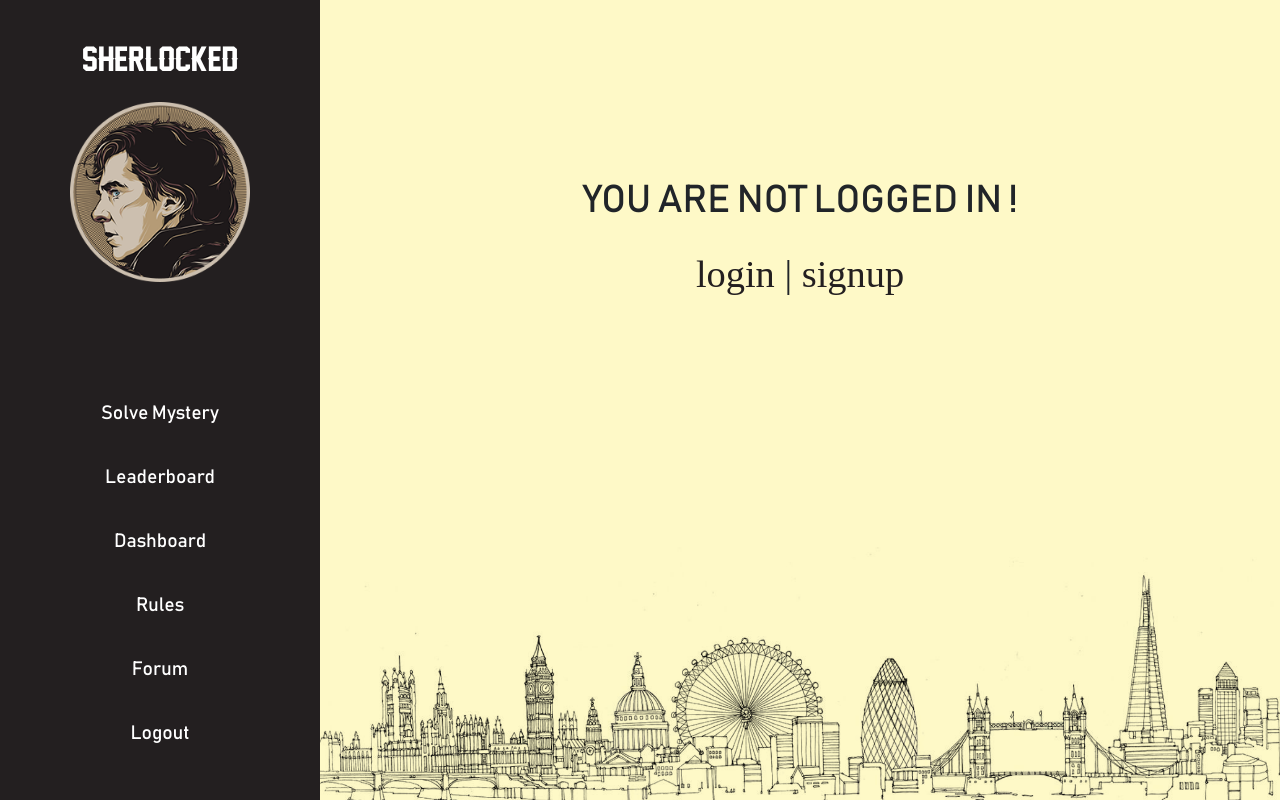
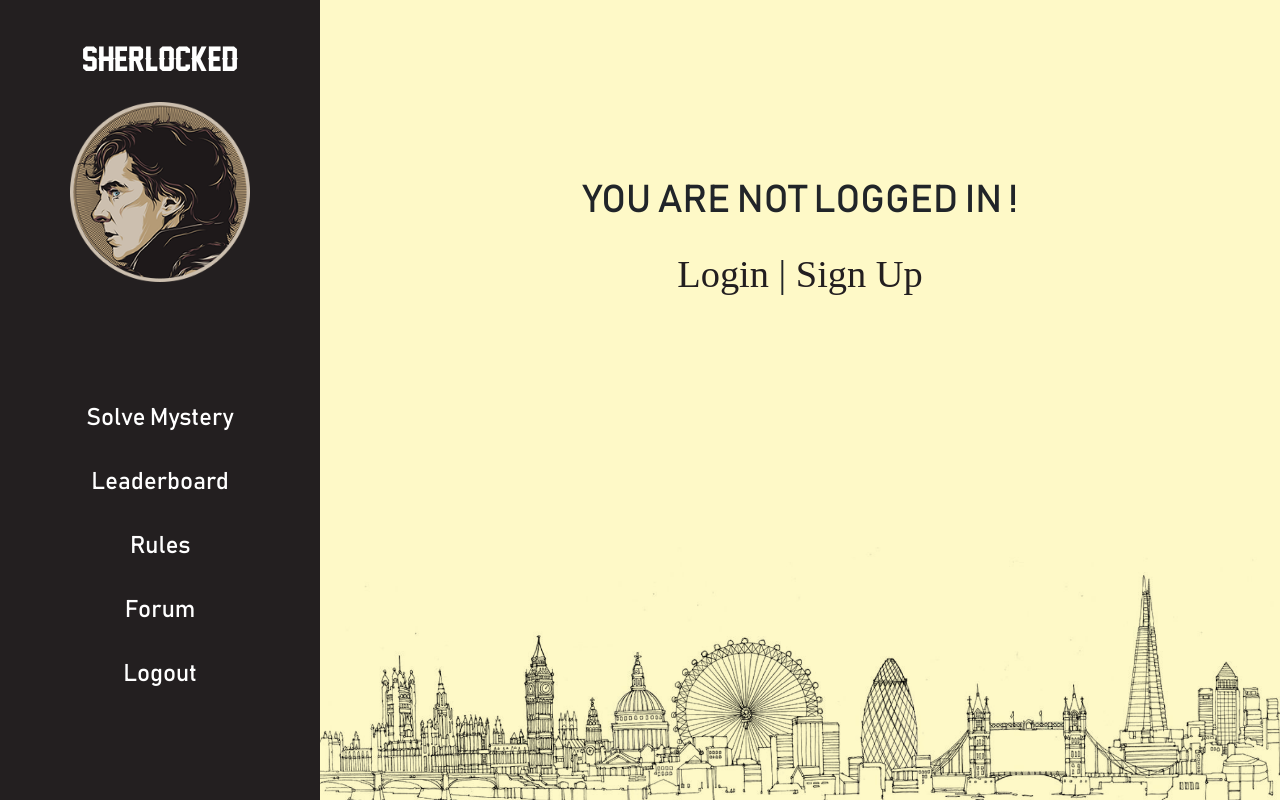
Before and after one commit to prakhar9998/sherlocked2019, a Django app: page / in a window 1280 px wide. Run offline with Django 3.2, Linux system fonts and the light colour scheme; some libraries are stand-ins or nearby versions.

Commit message:
Remove dashboard

```diff
--- a/static/sherlocked/css/main.css
+++ b/static/sherlocked/css/main.css
@@ -123,7 +123,7 @@ li:active {
 
 #oneTwo ul li {
 	height: 8vh;
-	font-size: 1.2em;
+	font-size: 1.5em;
 	width: 100%;
 	padding-top: 2vh;
 }
--- a/templates/base.html
+++ b/templates/base.html
@@ -31,7 +31,6 @@
                 <ul class="text-center">
                     <a href="{% url 'play' %}"><li>Solve Mystery</li></a>
                     <a href="{% url 'leaderboard' %}"><li>Leaderboard</li></a>
-                    <a href="#"><li>Dashboard</li></a>
                     <a href="/sherlocked/rules"><li>Rules</li></a>
                     <a href=""><li>Forum</li></a>
                     <a href="{% url 'logout' %}"><li>Logout</li></a>
--- a/templates/home.html
+++ b/templates/home.html
@@ -6,13 +6,13 @@
     {% if user.is_authenticated %}
     <div class="text-center dash">
         Hi {{ user.username }}! You are at question {{ user.level }}
-        <p><a href="{% url 'logout' %}">logout</a></p>
+        <p><a href="{% url 'logout' %}">Logout</a></p>
     </div>
 	{% else %}
     <div class="text-center dash">
 		<p>YOU ARE NOT LOGGED IN !</p>
-        <a href="{% url 'login' %}">login</a> |
-        <a href="{% url 'signup' %}">signup</a>
+        <a href="{% url 'login' %}">Login</a> |
+        <a href="{% url 'signup' %}">Sign Up</a>
     </div>
     {% endif %}
 {% endblock %}
```
